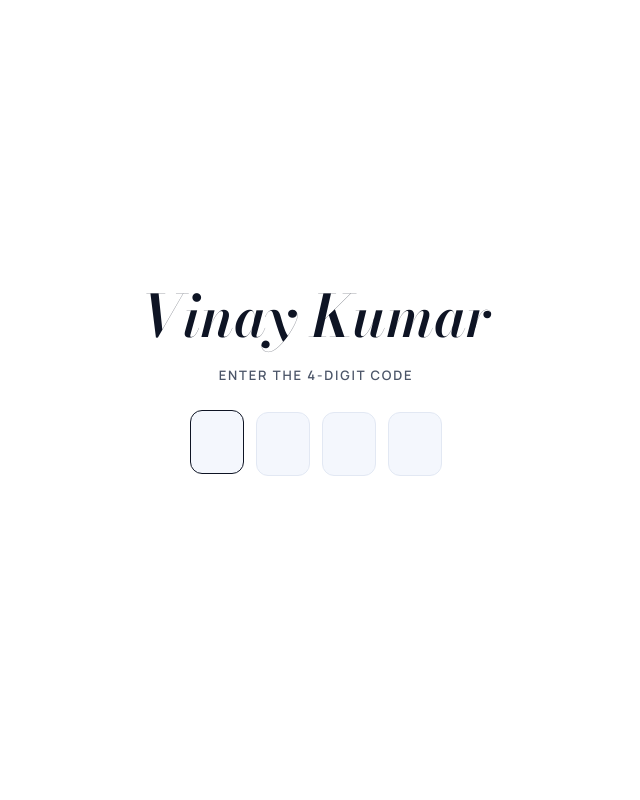
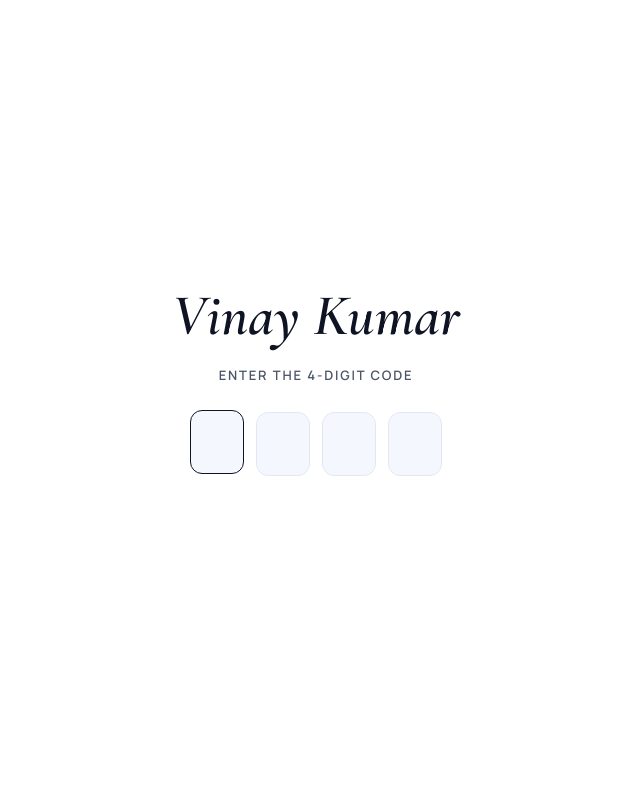
Before and after one commit to Vikramsungadi/vinay-portfolio, a plain HTML site: page index.html in a window 1280 px wide. Shown: the top 800 px of the page, without its empty margins (324-964 px from the left). Drawn offline with nearby package versions, Linux system fonts and the light colour scheme.

Commit message:
font update

```diff
--- a/index.html
+++ b/index.html
@@ -244,7 +244,7 @@
 <title>Biodata</title>
 <link rel="preconnect" href="https://fonts.googleapis.com">
 <link rel="preconnect" href="https://fonts.gstatic.com" crossorigin>
-<link rel="stylesheet" href="https://fonts.googleapis.com/css2?family=Bodoni+Moda:ital,opsz,wght@0,6..96,400..700;1,6..96,400..600&family=Manrope:wght@400;500;600;700;800&family=Noto+Serif+Telugu:wght@500;600&display=swap">
+<link rel="stylesheet" href="https://fonts.googleapis.com/css2?family=Cormorant+Garamond:ital,wght@0,500;0,600;0,700;1,500;1,600;1,700&family=Manrope:wght@400;500;600;700;800&family=Noto+Serif+Telugu:wght@500;600&display=swap">
 <style>
 /* Layout: white page, photo reel running across the top, name block, then folding detail panels. */
 :root{
@@ -257,7 +257,7 @@
   --sky:#5b9bf5;
   --deep:#0b2a7a;
   --error:#c62a32;    /* wrong PIN + liked heart only */
-  --display:"Bodoni Moda", "Didot", Georgia, serif;
+  --display:"Cormorant Garamond", Georgia, serif;
   --body:"Manrope", system-ui, -apple-system, "Segoe UI", sans-serif;
   --telugu:"Noto Serif Telugu", serif;
   --ease:cubic-bezier(.2,.8,.2,1);
```
